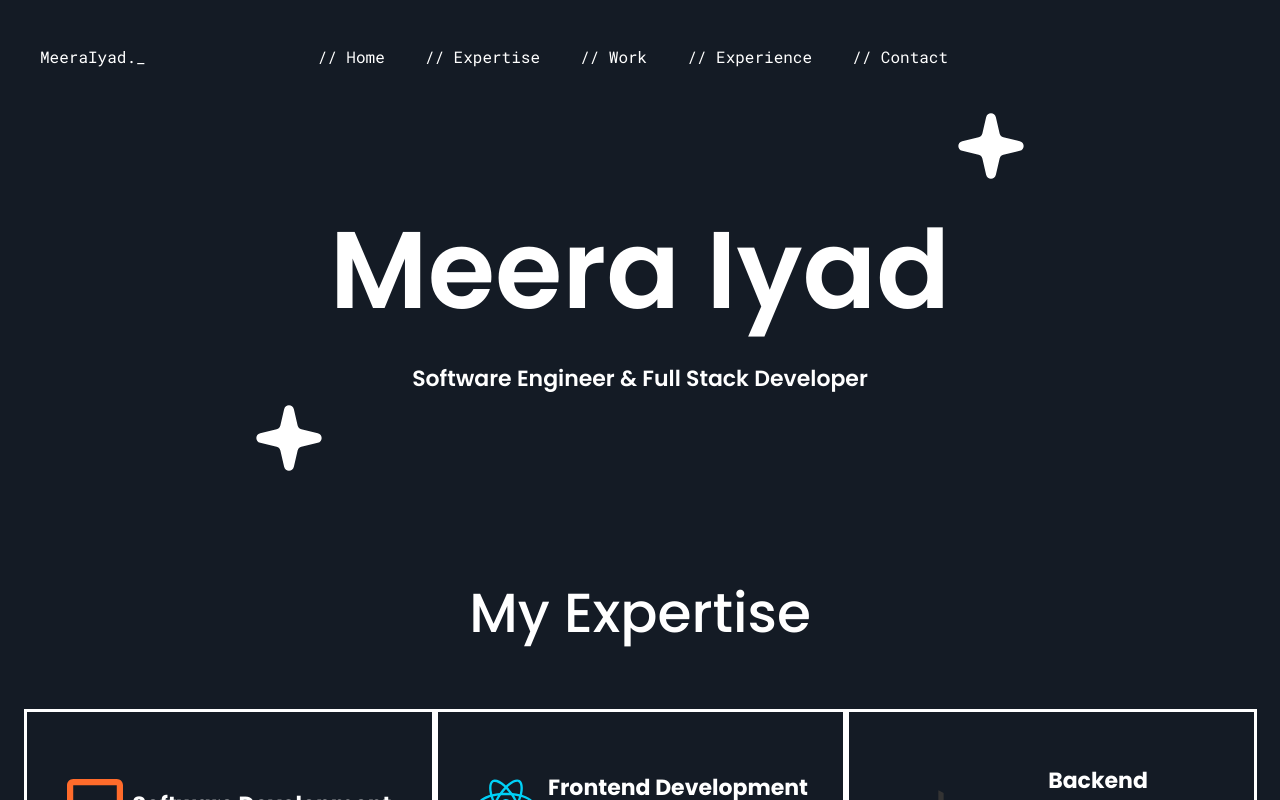
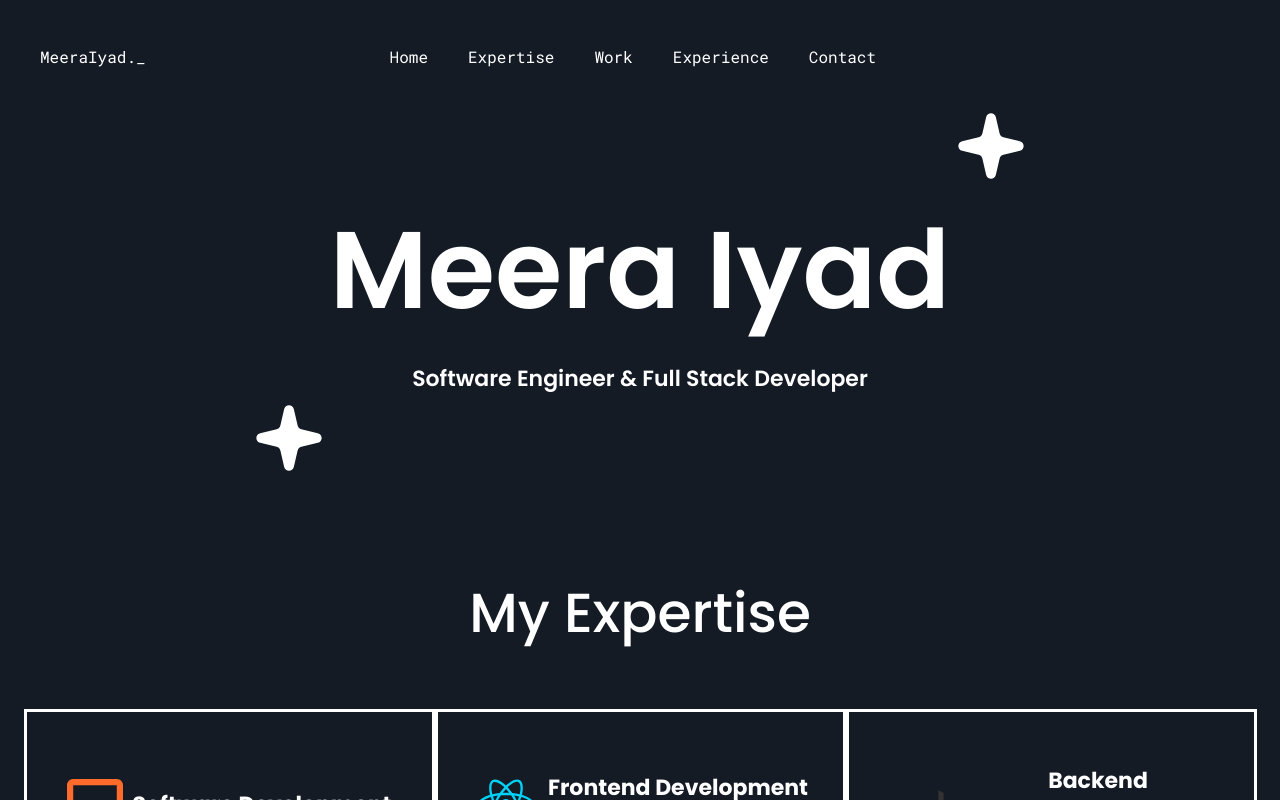
Before and after one commit to meeraqunaibi/my-portfolio, a React (Create React App) app: page / in a window 1280 px wide. Shown: the top 800 px of the page. Built offline with nearby package versions, Linux system fonts and the light colour scheme.

Commit message:
fix-deployment-isssue-2

```diff
--- a/src/App.js
+++ b/src/App.js
@@ -11,7 +11,7 @@ function App() {
   const [projectsData, setProjectsData] = useState([]);
   useEffect(() => {
     setProjectsData(projects)
-  });
+  }, []);
   return (
     <div className="App">
       <Header />
--- a/src/components/experience/experience.component.js
+++ b/src/components/experience/experience.component.js
@@ -63,7 +63,7 @@ const Experience = () => {
                                 <FontAwesomeIcon cursor="pointer" icon={item === element.id ? faPlus : faMinus} onClick={() => handleClick(element)} />
                             </div>
                         </div>
-                        {item == element.id && <div className="exp-content">
+                        {item === element.id && <div className="exp-content">
                             <div>
                                 <div className='loc'>
                                     <FontAwesomeIcon icon={faLocationDot} />
--- a/src/components/header/header.component.js
+++ b/src/components/header/header.component.js
@@ -22,11 +22,11 @@ const Header = () => {
                 <div className='nav-menu'>
                     <span>MeeraIyad._</span>
                     <ul className='nav-list'>
-                        <li className='nav-item'><a href="#about">// Home</a></li>
-                        <li className='nav-item'><a href="#expertise">// Expertise</a></li>
-                        <li className='nav-item'><a href="#work">// Work</a></li>
-                        <li className='nav-item'><a href="#experience">// Experience</a></li>
-                        <li className='nav-item'><a href="#contact">// Contact</a></li>
+                        <li className='nav-item'><a href="#about">Home</a></li>
+                        <li className='nav-item'><a href="#expertise">Expertise</a></li>
+                        <li className='nav-item'><a href="#work">Work</a></li>
+                        <li className='nav-item'><a href="#experience">Experience</a></li>
+                        <li className='nav-item'><a href="#contact">Contact</a></li>
                     </ul>
                 </div>
 
@@ -40,11 +40,11 @@ const Header = () => {
                     open={open}
                 >
                     <ul>
-                        <li className='nav-item'><a href="#about" onClick={onClose}>// Home</a></li>
-                        <li className='nav-item'><a href="#expertise" onClick={onClose}>// Expertise</a></li>
-                        <li className='nav-item'><a href="#work" onClick={onClose}>// Work</a></li>
-                        <li className='nav-item'><a href="#experience" onClick={onClose}>// Experience</a></li>
-                        <li className='nav-item'><a href="#contact" onClick={onClose}>// Contact</a></li>
+                        <li className='nav-item'><a href="#about" onClick={onClose}>Home</a></li>
+                        <li className='nav-item'><a href="#expertise" onClick={onClose}>Expertise</a></li>
+                        <li className='nav-item'><a href="#work" onClick={onClose}>Work</a></li>
+                        <li className='nav-item'><a href="#experience" onClick={onClose}>Experience</a></li>
+                        <li className='nav-item'><a href="#contact" onClick={onClose}>Contact</a></li>
                     </ul>
                     <p>© 2021. Made with passion by Meera Iyad.
                         All right reserved.</p>
--- a/src/pages/viewProject/viewProject.component.js
+++ b/src/pages/viewProject/viewProject.component.js
@@ -18,7 +18,7 @@ const ViewProject = (props) => {
                 {oneProject?.desc}
             </p>
             <div className='project-images'>
-                {oneProject?.images?.map((e, index) => <img key={index} src={e} />)}
+                {oneProject?.images?.map((e, index) => <img key={index} src={e} alt='project-image' />)}
             </div>
         </div>
     )
```
